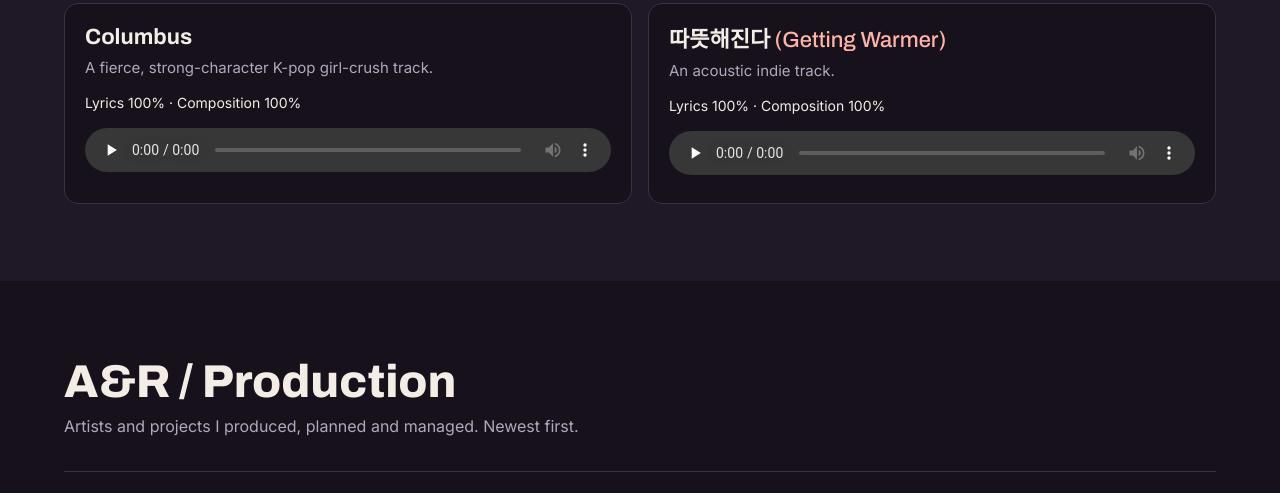
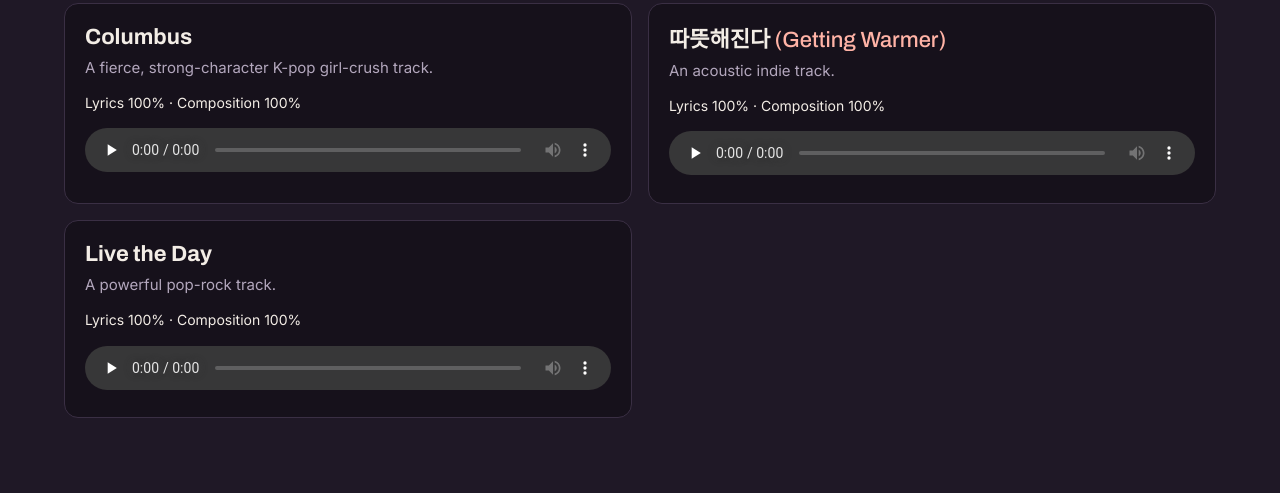
Before and after one commit to uniquetuneskim-ops/uniquetunes-exhibition, a plain HTML site: page hyungmin/index.html in a window 1280 px wide. Shown: the part 1108-1601 px from the top of the page. Drawn offline with Linux system fonts and the light colour scheme.

Commit message:
Portfolio: add Live the Day demo
Co-Authored-By: Claude Opus 5.5 <noreply@anthropic.com>
Claude-Session: https://claude.ai/code/session_01LLcf53yF3ZHvHcZZJarzFk

```diff
--- a/hyungmin/index.html
+++ b/hyungmin/index.html
@@ -182,7 +182,8 @@ const demos=[
  {f:'audio/bite_demo.mp3',kr:'아그작',en:'Bite',ja:'ガブッ',g:['A cute K-pop hip-hop girl-crush track built on 808 bass.','808ベースのヒップホップをベースにした、キュートなK-POPガールクラッシュ曲。'],c:['Lyrics 100% · Composition 100% · Arrangement 40%','作詞 100% · 作曲 100% · 編曲 40%']},
  {f:'audio/haneul_demo.mp3',kr:'하늘하늘',en:'Softly',ja:'ふわふわ',g:['A pure, innocent mid-tempo girl group track.','清楚なガールグループのミディアムテンポ曲。'],c:['Lyrics 100% · Composition 100%','作詞 100% · 作曲 100%']},
  {f:'audio/columbus_demo.mp3',kr:'',en:'Columbus',ja:'Columbus',g:['A fierce, strong-character K-pop girl-crush track.','強いキャラクターのK-POPガールクラッシュ曲。'],c:['Lyrics 100% · Composition 100%','作詞 100% · 作曲 100%']},
- {f:'audio/warm_demo.mp3',kr:'따뜻해진다',en:'Getting Warmer',ja:'あたたかくなる',g:['An acoustic indie track.','アコースティック・インディー曲。'],c:['Lyrics 100% · Composition 100%','作詞 100% · 作曲 100%']}
+ {f:'audio/warm_demo.mp3',kr:'따뜻해진다',en:'Getting Warmer',ja:'あたたかくなる',g:['An acoustic indie track.','アコースティック・インディー曲。'],c:['Lyrics 100% · Composition 100%','作詞 100% · 作曲 100%']},
+ {f:'audio/live_the_day_demo.mp3',kr:'',en:'Live the Day',ja:'Live the Day',g:['A powerful pop-rock track.','パワフルなポップロック曲。'],c:['Lyrics 100% · Composition 100%','作詞 100% · 作曲 100%']}
 ];
 document.getElementById('demoList').innerHTML=demos.map(d=>`<div class="demo">
 <h3>${d.kr?`<span class="kr">${d.kr}</span> `:''}<span class="tr">${t(d.kr?'('+d.en+')':'',d.kr?'('+d.ja+')':'')}</span>${d.kr?'':d.en}</h3>
```
Also changed, not shown: 1 other file.
